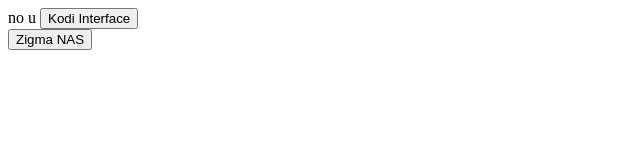
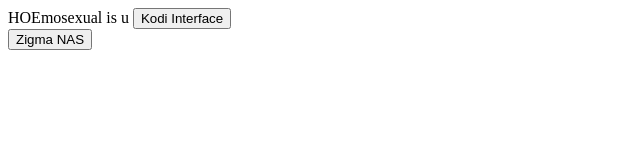
Before and after one commit to Valaireb/ApacheServerLab, a plain HTML site: page index.html in a window 1280 px wide. Shown: the whole page, without its empty margins (0-640 px from the left). Drawn offline with Linux system fonts and the light colour scheme.

Commit message:
Update index.html

```diff
--- a/index.html
+++ b/index.html
@@ -2,7 +2,7 @@
 <html>
 <title>hallo</title>
 <body>
-no u
+HOEmosexual is u
 <button onclick="location.href='http://192.168.20.6:8080'" type="button">Kodi Interface</button>
 <br>
 <button onclick="location.href='http://192.168.20.7'" type="button">Zigma NAS</button>
```
